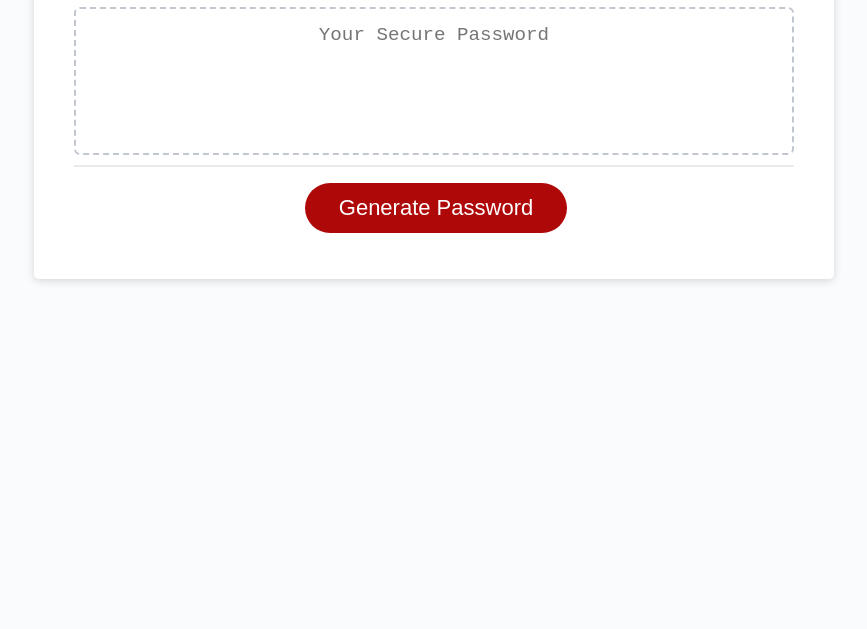
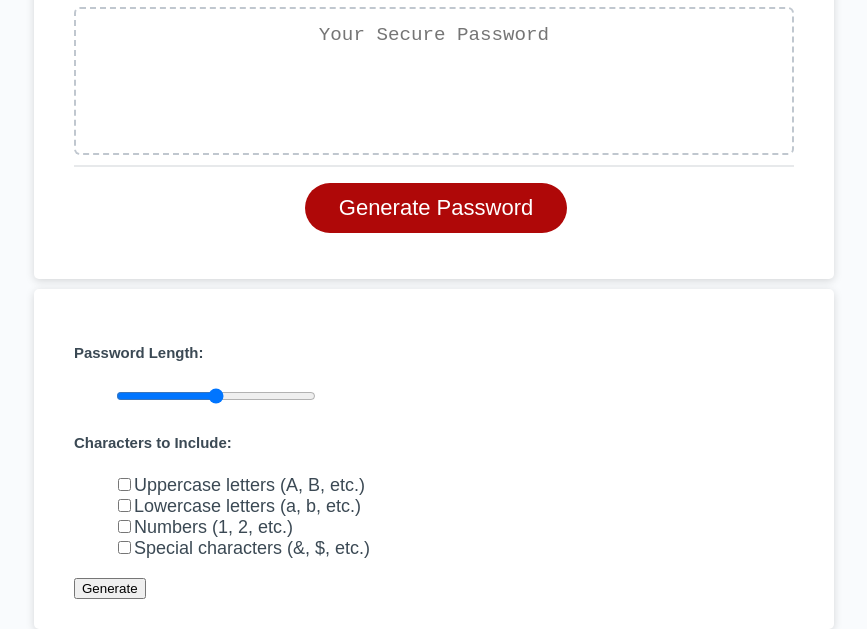
Before and after one commit to stms15/random-password-generator, a plain HTML site: page index.html in a window 1280 px wide. Shown: the part 241-870 px from the top of the page, without its empty margins (206-1073 px from the left). Before the commit the page ends 800 px from the top, so only its background shows below. Drawn offline with Linux system fonts and the light colour scheme; files that its build step writes are made by us from their sources.

Commit message:
added a criteria form

```diff
--- a/assets/css/style.css
+++ b/assets/css/style.css
@@ -93,6 +93,24 @@ button[disabled] {
   background: #c0c7cf;
 }
 
+form {
+  /* display: flex;
+  flex-direction: column; */
+  max-width: 400px;
+}
+
+form li{
+  list-style-type: none;
+}
+
+#length{
+  min-width: 200px;
+}
+
+#criteria-bttn{
+  max-width: 100px;
+}
+
 .float-right {
   float: right;
 }
--- a/index.html
+++ b/index.html
@@ -5,7 +5,7 @@
     <meta name="viewport" content="width=device-width, initial-scale=1.0" />
     <meta http-equiv="X-UA-Compatible" content="ie=edge" />
     <title>Password Generator</title>
-    <link rel="stylesheet" href="style.css" />
+    <link rel="stylesheet" href="assets/css/style.css" />
   </head>
   <body>
     <div class="wrapper">
@@ -28,7 +28,23 @@
           <button id="generate" class="btn">Generate Password</button>
         </div>
       </div>
+      <div class="card" style="margin-top:10px;">
+        <form>
+          <h5>Password Length:</h5>
+          <ul>
+            <li><label for="length"></label><input type="range" min="8" max="128" step="1" id="length"></li>
+          </ul>
+          <h5>Characters to Include:</h5>
+          <ul>
+            <li><input type="checkbox" id="include-upper"><label for="include-upper">Uppercase letters (A, B, etc.)</label></li>
+            <li><input type="checkbox" id="include-lower"><label for="include-lower">Lowercase letters (a, b, etc.)</label></li>
+            <li><input type="checkbox" id="include-numbers"><label for="include-numbers">Numbers (1, 2, etc.)</label></li>
+            <li><input type="checkbox" id="include-special"><label for="include-special">Special characters (&, $, etc.)</label></li>
+          </ul>
+          <input type="button" value="Generate" id="criteria-bttn">
+        </form>
+      </div>
     </div>
-    <script src="script.js"></script>
+    <script src="assets/js/script.js"></script>
   </body>
 </html>
```
